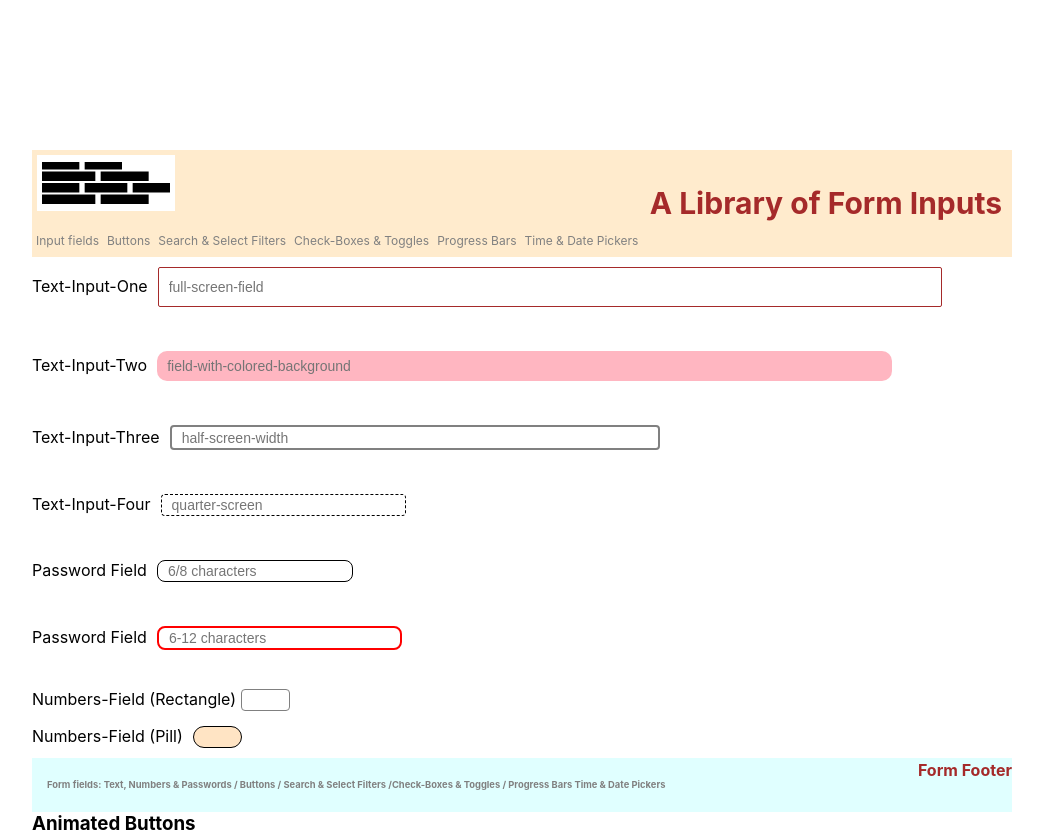
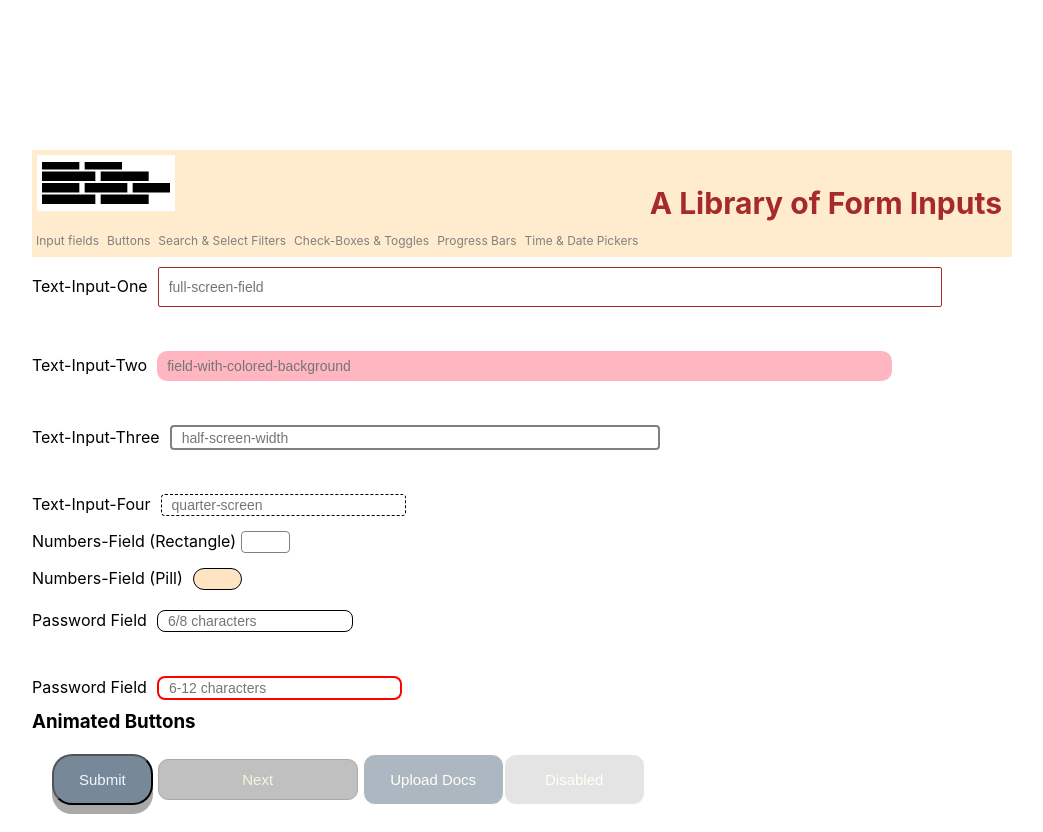
Before and after one commit to SumiSastri/react-forms-hub, a React (Create React App) app: page / in a window 1280 px wide. Shown: the top 832 px of the page, without its empty margins (118-1161 px from the left). Built offline with nearby package versions, Linux system fonts and the light colour scheme.

Commit message:
separates input field components

```diff
--- /dev/null
+++ b/src/components/form-input-fields/form-input-number.js
@@ -0,0 +1,28 @@
+import React from 'react';
+import './input.css';
+
+const InputNumber = properties => {
+  return (
+    <form name='input-fields'>
+      <div>
+        <label>Numbers-Field (Rectangle)</label>
+        <input
+          name='Input-Numbers-1'
+          type='number'
+          placeholder=''
+          className='numbers-1'
+        />
+      </div>
+      <div>
+        <label>Numbers-Field (Pill)</label>
+        <input
+          name='Input-Numbers-2'
+          type='number'
+          placeholder=''
+          className='numbers-2'
+        />
+      </div>
+    </form>
+  );
+};
+export default InputNumber;
--- /dev/null
+++ b/src/components/form-input-fields/form-input-password.js
@@ -0,0 +1,29 @@
+import React from 'react';
+import './input.css';
+
+const InputPassword = properties => {
+  return (
+    <form name='input-fields'>
+      <div>
+        <label>Password Field</label>
+        <input
+          name='password-field-1'
+          type='password'
+          placeholder='6/8 characters'
+          className='password-field-1'
+        />
+      </div>
+      <br />
+      <div>
+        <label>Password Field</label>
+        <input
+          name='password-field-2'
+          type='password'
+          placeholder='6-12 characters'
+          className='password-field-2'
+        />
+      </div>
+    </form>
+  );
+};
+export default InputPassword;
--- /dev/null
+++ b/src/components/form-input-fields/form-input-text.js
@@ -0,0 +1,49 @@
+import React from 'react';
+import './input.css';
+
+const InputText = properties => {
+  return (
+    <form name='input-fields'>
+      <div>
+        <label>Text-Input-One</label>
+        <input
+          name='input-field-one'
+          type='text'
+          placeholder='full-screen-field'
+          className='input-field-one'
+        />
+      </div>
+      <br />
+      <div>
+        <label>Text-Input-Two</label>
+        <input
+          name='input-field-two'
+          type='text'
+          placeholder='field-with-colored-background'
+          className='input-field-two'
+        />
+      </div>
+      <br />
+      <div>
+        <label>Text-Input-Three</label>
+        <input
+          name=''
+          type='text'
+          placeholder='half-screen-width'
+          className='input-field-three'
+        />
+      </div>
+      <br />
+      <div>
+        <label>Text-Input-Four</label>
+        <input
+          name='input-field-four'
+          type='text'
+          placeholder='quarter-screen'
+          className='input-field-four'
+        />
+      </div>
+    </form>
+  );
+};
+export default InputText;
--- a/src/components/form-input-fields/input.js
+++ /dev/null
@@ -1,92 +0,0 @@
-import React from 'react';
-import './input.css';
-import FormHeader from '../form-navbars/formHeader';
-import FormFooter from '../form-navbars/formFooter';
-
-const Input = properties => {
-  return (
-    <form name='input-fields'>
-      <FormHeader />
-      <div>
-        <label>Text-Input-One</label>
-        <input
-          name='input-field-one'
-          type='text'
-          placeholder='full-screen-field'
-          className='input-field-one'
-        />
-      </div>
-      <br />
-      <div>
-        <label>Text-Input-Two</label>
-        <input
-          name='input-field-two'
-          type='text'
-          placeholder='field-with-colored-background'
-          className='input-field-two'
-        />
-      </div>
-      <br />
-      <div>
-        <label>Text-Input-Three</label>
-        <input
-          name=''
-          type='text'
-          placeholder='half-screen-width'
-          className='input-field-three'
-        />
-      </div>
-      <br />
-      <div>
-        <label>Text-Input-Four</label>
-        <input
-          name='input-field-four'
-          type='text'
-          placeholder='quarter-screen'
-          className='input-field-four'
-        />
-      </div>
-      <br />
-      <div>
-        <label>Password Field</label>
-        <input
-          name='password-field-1'
-          type='password'
-          placeholder='6/8 characters'
-          className='password-field-1'
-        />
-      </div>
-      <br />
-      <div>
-        <label>Password Field</label>
-        <input
-          name='password-field-2'
-          type='password'
-          placeholder='6-12 characters'
-          className='password-field-2'
-        />
-      </div>
-      <br />
-      <div>
-        <label>Numbers-Field (Rectangle)</label>
-        <input
-          name='Input-Numbers-1'
-          type='number'
-          placeholder=''
-          className='numbers-1'
-        />
-      </div>
-      <div>
-        <label>Numbers-Field (Pill)</label>
-        <input
-          name='Input-Numbers-2'
-          type='number'
-          placeholder=''
-          className='numbers-2'
-        />
-      </div>
-      <FormFooter />
-    </form>
-  );
-};
-export default Input;
--- a/src/components/mainForm.js
+++ b/src/components/mainForm.js
@@ -1,17 +1,25 @@
 import React, { Component } from 'react';
-import Input from './form-input-fields/input';
+import InputText from './form-input-fields/form-input-text';
+import InputNumber from './form-input-fields/form-input-number';
+import InputPassword from './form-input-fields/form-input-password';
 import Button from './form-buttons/button';
 import SelectFilter from './form-select-filters/filter';
 import Checkbox from './check-boxes/checkbox';
+import FormHeader from './form-navbars/formHeader';
+import FormFooter from './form-navbars/formFooter';
 
 class MainForm extends Component {
   render() {
     return (
       <div className='main-form-container'>
-        <Input />
+        <FormHeader />
+        <InputText />
+        <InputNumber />
+        <InputPassword />
         <Button />
         <SelectFilter />
         <Checkbox />
+        <FormFooter />
       </div>
     );
   }
```
